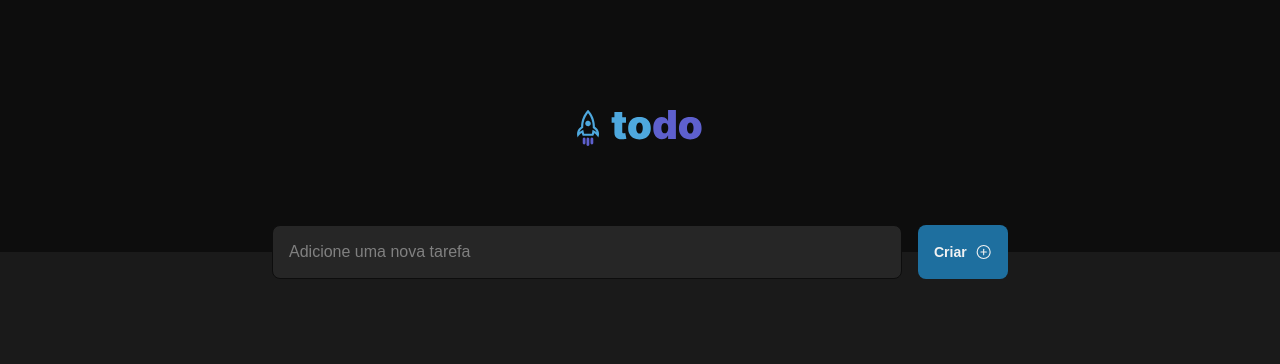
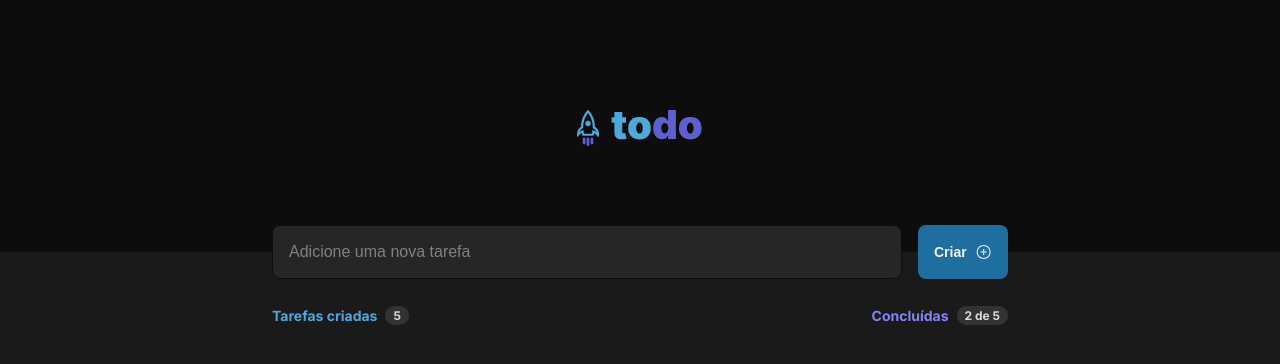
Before and after one commit to thallesyam/ignite-todo, a React (Vite) app: page / in a window 1280 px wide. Shown: the top 364 px of the page. Built offline with nearby package versions, Linux system fonts and the light colour scheme.

Commit message:
feat: create heading info section

```diff
--- /dev/null
+++ b/src/components/Count/index.tsx
@@ -0,0 +1,17 @@
+import { HTMLAttributes, ReactNode } from "react"
+import style from "./style.module.css"
+
+type ICount = HTMLAttributes<HTMLSpanElement> & {
+  children: ReactNode
+}
+
+export function Count({ children, ...props }: ICount) {
+  return (
+    <span
+      {...props}
+      className={`${style.count} `.concat(props.className ?? "")}
+    >
+      {children}
+    </span>
+  )
+}
--- /dev/null
+++ b/src/components/Count/style.module.css
@@ -0,0 +1,10 @@
+.count {
+  background-color: var(--gray-400);
+
+  padding: 0.125rem 0.5rem;
+  border-radius: 999px;
+
+  font-size: var(--font-sm);
+  font-weight: 700;
+  color: var(--gray-200);
+}
--- /dev/null
+++ b/src/components/Heading/index.tsx
@@ -0,0 +1,29 @@
+import { HTMLAttributes, ReactNode } from "react"
+import { Slot } from "@radix-ui/react-slot"
+
+import style from "./style.module.css"
+
+type IHeading = HTMLAttributes<HTMLParagraphElement> & {
+  asChild?: boolean
+  isBold?: boolean
+  children: ReactNode
+}
+
+export function Heading({
+  children,
+  isBold = false,
+  asChild = false,
+  ...props
+}: IHeading) {
+  const Component = asChild ? Slot : "p"
+  const titleClass = isBold ? style.title : ""
+
+  return (
+    <Component
+      {...props}
+      className={`${style.text} ${titleClass} `.concat(props.className ?? "")}
+    >
+      {children}
+    </Component>
+  )
+}
--- /dev/null
+++ b/src/components/Heading/style.module.css
@@ -0,0 +1,8 @@
+.text {
+  font-size: var(--font-md);
+  color: var(--gray-100);
+}
+
+.title {
+  font-weight: 700;
+}
--- a/src/pages/Home/index.tsx
+++ b/src/pages/Home/index.tsx
@@ -1,8 +1,10 @@
 import { PlusCircle } from "phosphor-react"
 
-import { Button } from "@/components/Button"
 import { Header } from "@/components/Header"
 import { Input } from "@/components/Input"
+import { Button } from "@/components/Button"
+import { Heading } from "@/components/Heading"
+import { Count } from "@/components/Count"
 
 import style from "./style.module.css"
 
@@ -11,11 +13,29 @@ export function Home() {
     <div>
       <Header />
 
-      <div className={style.searchContainer}>
-        <Input name="search" />
+      <section className={style.container}>
+        <div className={style.searchContainer}>
+          <Input name="search" />
 
-        <Button text="Criar" icon={<PlusCircle size={20} />} />
-      </div>
+          <Button text="Criar" icon={<PlusCircle size={20} />} />
+        </div>
+
+        <header className={style.headingInfoContainer}>
+          <div className={style.headingInfoText}>
+            <Heading className={`${style.title} ${style.blue}`} isBold>
+              Tarefas criadas
+            </Heading>
+            <Count>5</Count>
+          </div>
+
+          <div className={style.headingInfoText}>
+            <Heading className={`${style.title} ${style.purple}`} isBold>
+              Concluídas
+            </Heading>
+            <Count>2 de 5</Count>
+          </div>
+        </header>
+      </section>
     </div>
   )
 }
--- a/src/pages/Home/style.module.css
+++ b/src/pages/Home/style.module.css
@@ -1,7 +1,10 @@
-.searchContainer {
+.container {
   width: 100%;
   max-width: 736px;
   margin: 0 auto;
+}
+
+.searchContainer {
   display: grid;
   grid-template-columns: 1fr 90px;
   gap: 1rem;
@@ -10,3 +13,25 @@
   position: relative;
   top: -27px;
 }
+
+.headingInfoContainer {
+  display: flex;
+  align-items: center;
+  justify-content: space-between;
+
+  margin-bottom: 1.5rem;
+}
+
+.headingInfoText {
+  display: flex;
+  align-items: center;
+  gap: 0.5rem;
+}
+
+.blue {
+  color: var(--blue-500);
+}
+
+.purple {
+  color: var(--purple-500);
+}
```
